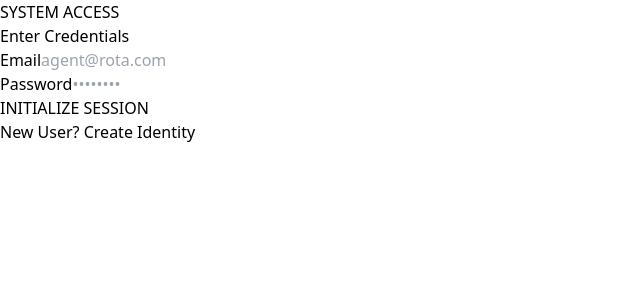
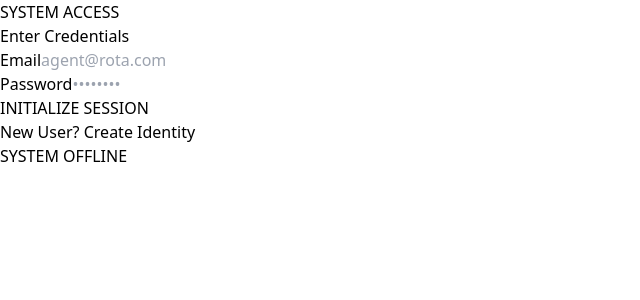
Before and after one commit to Motasaith/game-dashboard, a React (Vite) app in the folder client/: page /login in a window 1280 px wide. Shown: the top 300 px of the page, without its empty margins (0-640 px from the left). Built offline with nearby package versions, Linux system fonts and the light colour scheme; no server answers.

Commit message:
feat: Add server status indicator and health endpoint

```diff
--- a/client/src/pages/Login.jsx
+++ b/client/src/pages/Login.jsx
@@ -81,9 +81,50 @@ const Login = () => {
             Create Identity
           </Link>
         </div>
+
+        {/* Server Status Indicator */}
+        <div className="mt-8 flex justify-center">
+             <ServerStatus />
+        </div>
       </motion.div>
     </div>
   );
 };
 
+const ServerStatus = () => {
+    const [status, setStatus] = useState('checking'); // checking, online, offline
+
+    useState(() => {
+        const checkStatus = async () => {
+            try {
+                // Use the API_URL from api.js logic or hardcode for now based on env
+                // We'll try to fetch from the server
+                const res = await fetch('http://localhost:5000/health');
+                if (res.ok) setStatus('online');
+                else setStatus('offline');
+            } catch (e) {
+                setStatus('offline');
+            }
+        };
+        checkStatus();
+        const interval = setInterval(checkStatus, 30000); // Check every 30s
+        return () => clearInterval(interval);
+    }, []);
+
+    if (status === 'checking') return <span className="text-xs text-slate-600 animate-pulse">CONNECTING TO MAINFRAME...</span>;
+
+    return (
+        <div className={`flex items-center gap-2 px-3 py-1 rounded-full border ${
+            status === 'online'
+            ? 'bg-green-500/10 border-green-500/20 text-green-400'
+            : 'bg-red-500/10 border-red-500/20 text-red-400'
+        }`}>
+            <div className={`w-2 h-2 rounded-full ${status === 'online' ? 'bg-green-500 animate-pulse' : 'bg-red-500'}`} />
+            <span className="text-xs font-bold tracking-wider">
+                {status === 'online' ? 'SYSTEM ONLINE' : 'SYSTEM OFFLINE'}
+            </span>
+        </div>
+    );
+};
+
 export default Login;
```
Also changed, not shown: 2 other files (tests, documents, lock files or other folders).
